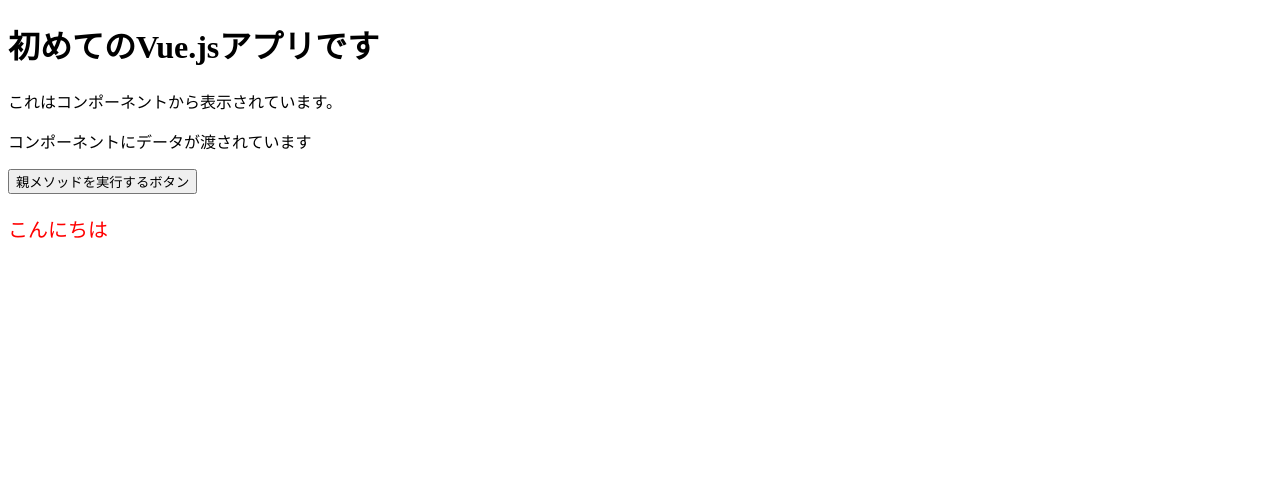
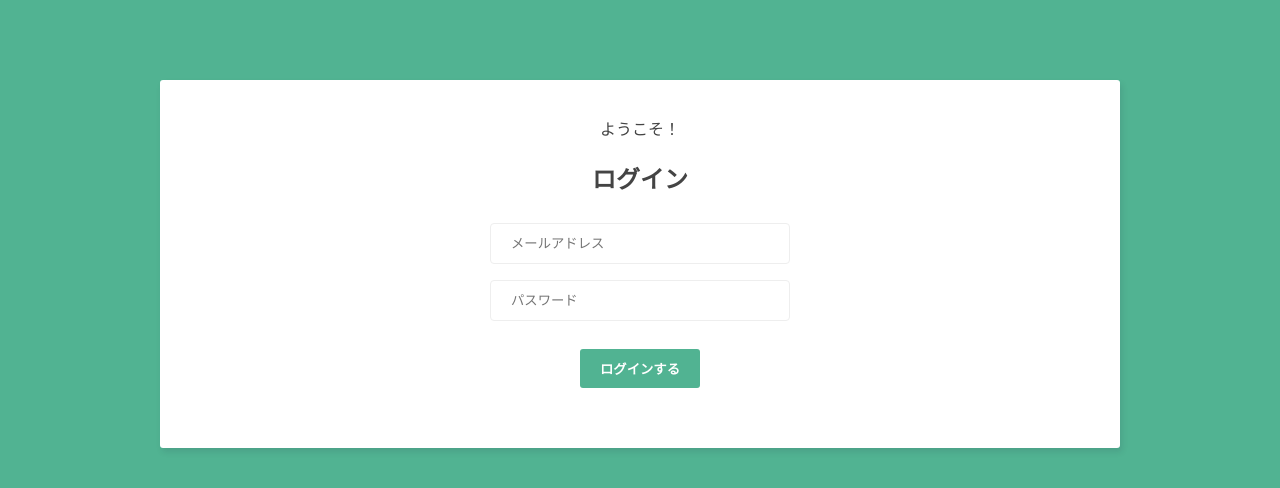
Before and after one commit to tegnike/rails_vue_chat, a Vue app in the folder vue/: page / in a window 1280 px wide. Shown: the top 488 px of the page. Built offline with nearby package versions, Linux system fonts and the light colour scheme.

Commit message:
ログイン画面作成

```diff
--- /dev/null
+++ b/vue/src/assets/main.css
@@ -0,0 +1,26 @@
+body {
+  background: #51b392;
+  color: #444;
+}
+.container {
+  width: 90%;
+  max-width: 960px;
+  margin: 80px auto;
+  border-radius: 3px;
+  box-shadow: 2px 4px 6px rgba(28, 6, 49, 0.1);
+  background: white;
+}
+.error {
+  color: #ff3f80;
+  font-size: 14px;
+}
+button {
+  text-decoration: none;
+  background: #51b392;
+  color: white;
+  font-weight: bold;
+  border: 0;
+  border-radius: 3px;
+  padding: 10px 20px;
+  cursor: pointer;
+}
--- /dev/null
+++ b/vue/src/components/LoginForm.vue
@@ -0,0 +1,21 @@
+<template>
+  <div>
+    <h2>ログイン</h2>
+    <form action="">
+      <input type="email" required placeholder="メールアドレス" v-model="email">
+      <input type="password" required placeholder="パスワード" v-model="password">
+      <button>ログインする</button>
+    </form>
+  </div>
+</template>
+
+<script>
+export default {
+  data () {
+    return {
+      email: '',
+      password: ''
+    }
+  },
+}
+</script>
--- a/vue/src/main.js
+++ b/vue/src/main.js
@@ -1,5 +1,6 @@
 import { createApp } from 'vue'
 import App from './App.vue'
 import router from './router'
+import './assets/main.css'
 
 createApp(App).use(router).mount('#app')
--- a/vue/src/views/WelcomePage.vue
+++ b/vue/src/views/WelcomePage.vue
@@ -1,45 +1,47 @@
 <template>
-  <div>
-    <h1>{{ title }}</h1>
-    <TestComponent @toggle="toggle" message="コンポーネントにデータが渡されています" />
-    <p v-if="isEnabled">こんにちは</p>
+  <div class="container welcome">
+    <p>ようこそ！</p>
+    <LoginForm />
   </div>
 </template>
 
 <script>
-import TestComponent from '../components/TestComponent.vue'
+import LoginForm from '../components/LoginForm.vue'
 export default {
-  components: {
-    TestComponent
-  },
-  data () {
-    return {
-      title: '初めてのVue.jsアプリです',
-      subscribe: 'ようこそ',
-      isEnabled: true
-    }
-  },
-  computed: {
-    text () {
-      if (this.isEnabled) {
-        return 'こんちには'
-      } else {
-        return 'さよなら'
-      }
-    }
-  },
-  methods: {
-    toggle () {
-      this.isEnabled = !this.isEnabled
-    }
-  }
+  components: { LoginForm }
 }
-
 </script>
 
-<style scoped>
-  p {
-    font-size: 20px;
-    color: red;
+// コンポーネントに反映されないのでscopedは外す
+<style>
+  .welcome {
+    text-align: center;
+    padding: 20px 0;
+  }
+
+  .welcome form {
+    width: 300px;
+    margin: 20px auto;
+  }
+  .welcome label {
+    display: block;
+    margin: 20px 0 10px;
+  }
+  .welcome input {
+    width: 100%;
+    padding: 12px 20px;
+    margin: 8px auto;
+    border-radius: 4px;
+    border: 1px solid #eee;
+    outline: none;
+    box-sizing: border-box;
+  }
+  .welcome span{
+    font-weight: bold;
+    text-decoration: underline;
+    cursor: pointer;
+  }
+  .welcome button {
+    margin: 20px auto;
   }
 </style>
```
